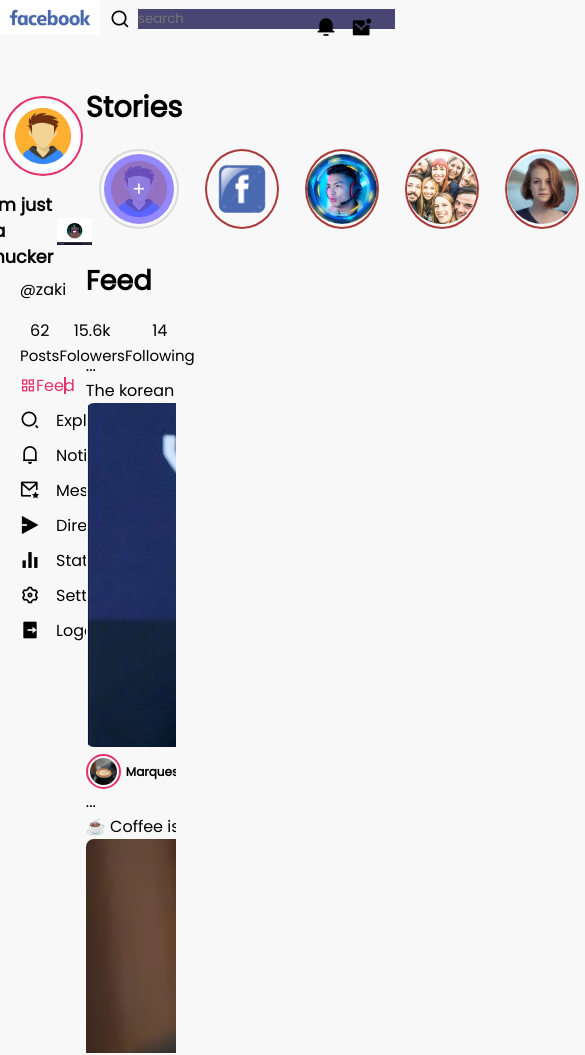
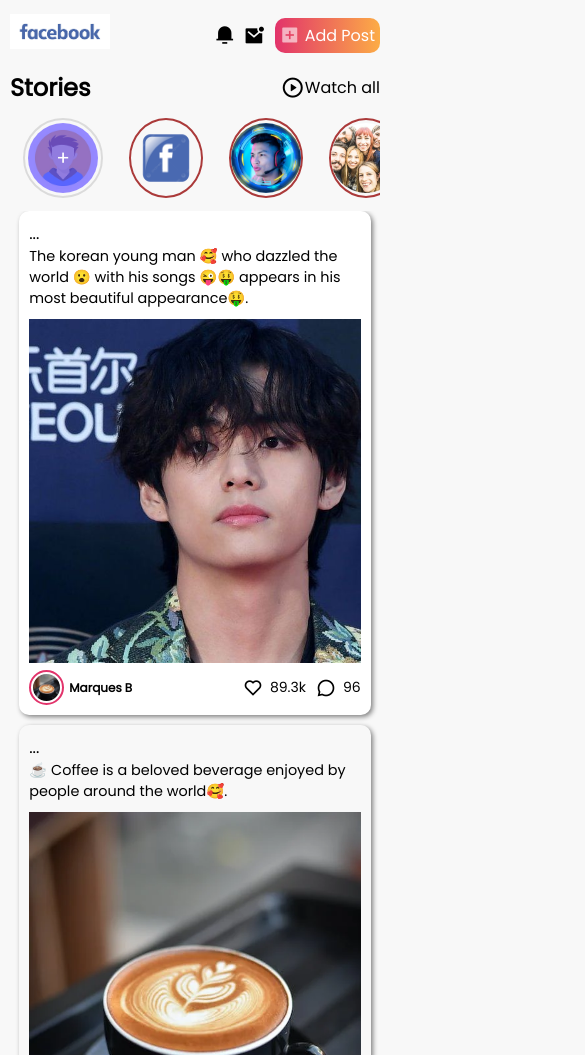
Before and after one commit to l3alisidahmed/Social-Media-FaceInsta, a website: page client/index.html in a window 390 px wide. Shown: the top 1055 px of the page, 585 px wide, since content can reach past the window. Drawn offline with nearby package versions, Linux system fonts and the light colour scheme.

Commit message:
add responsive design

```diff
--- a/client/index.html
+++ b/client/index.html
@@ -10,14 +10,14 @@
 
 </head>
 <body>
-    <header>
+    <header class="parent-container">
         <a href="#" class="logo">
             <img src="images/Facebook-Logo-Meaning.jpg" alt="">
         </a>
-        <div class="search">
+        <!-- <div class="search">
             <i class="ri-search-line"></i>
             <input type="text" placeholder="search">
-        </div>
+        </div> -->
         <div class="header-content">
             <i class="ri-notification-3-fill"></i>
             <i class="ri-mail-unread-fill"></i>
@@ -27,7 +27,7 @@
             </a>
         </div>
     </header>
-    <main>
+    <main class="parent-container">
         <div class="sidebar">
             <!-- Profile Image-->
             <div class="profile">
@@ -164,24 +164,24 @@
                </div>
             </div>
 
-            <div class="feed">
+            <!-- <div class="feed">
                 <h1>Feed</h1>
                 <div class="feed-text">
                     <h2>Latest</h2>
                     <span>Popular</span>
                 </div>
-            </div>
+            </div> -->
             <div class="main-posts">
-                <div class="post-box">
+                <div class="post-box" style="background-color: white;">
 
                     <div class="container">
                         <span class="options">...</span>
                         <ul class="list">
                             <li class="update">Update</li>
-                            <li class="delete">Delet</li>
+                            <li class="delete">Delete</li>
                         </ul>
                     </div>
-                      <p>The korean young man 🥰 who dazzled the world 😮 with his songs 😜🤑 appears in his most beautiful appearance🤑.</p>
+                      <p class="desc">The korean young man 🥰 who dazzled the world 😮 with his songs 😜🤑 appears in his most beautiful appearance🤑.</p>
                     <img src="images/_124178642_gettyimages-1210044358.jpg" alt="">
                     <div class="post-info">
                         <div class="post-profile">
@@ -209,10 +209,10 @@
                         <span class="options">...</span>
                         <ul class="list">
                             <li class="update">Update</li>
-                            <li class="delete">Delet</li>
+                            <li class="delete">Delete</li>
                         </ul>
                      </div>
-                     <p>☕ Coffee is a beloved beverage enjoyed by people around the world🥰.</p>
+                     <p class="desc">☕ Coffee is a beloved beverage enjoyed by people around the world🥰.</p>
                     <img src="images/pexels-photo-312418.webp" alt="">
                     <div class="post-info">
                         <div class="post-profile">
@@ -241,10 +241,10 @@
                         <span class="options">...</span>
                         <ul class="list">
                             <li class="update">Update</li>
-                            <li class="delete">Delet</li>
+                            <li class="delete">Delete</li>
                         </ul>
                     </div>
-                    <p>👁️🌟 The eyes are remarkable and intricate organs, often referred to as the windows to the soul.</p>
+                    <p class="desc">👁️🌟 The eyes are remarkable and intricate organs, often referred to as the windows to the soul.</p>
                     <img src="images/19702562.jpg-c_310_420_x-f_jpg-q_x-xxyxx.jpg" alt="">
                     <div class="post-info">
                         <div class="post-profile">
--- a/client/style.css
+++ b/client/style.css
@@ -17,29 +17,47 @@
 }
 
 /* I Added This */
+.parent-container {
+    width: 100%;
+    padding: 0 14%;
+}
+
 header {
     display: flex;
+    justify-content: space-between;
+    align-items: center;
+    height: 70px;
 }
 
 main {
     display: flex;
-    width: 100%;
 }
 
 .stories-container {
-    width: calc(100% - 300px);
+    width: 100%;
     display: flex;
     align-items: center;
-    /* overflow-x: scroll; */
+    overflow-x: scroll;
+    scrollbar-width: none;
+}
+
+.stories-container::-webkit-scrollbar {
+    width: 0;
+}
+
+.desc {
+    font-size: .9rem;
+    margin-bottom: 10px;
 }
 /***************/
 
 .sidebar {
     /* position: fixed; */
-    width: 22%;
-    height: 100vh;
+    width: 300px;
+    height: calc(100vh - 70px);
     background: #f8f8f8;
-    padding: 20px;
+    padding: 0 20px;
+    margin-top: 30px;
 }
 .main-home {
     /* position: absolute; */
@@ -51,6 +69,13 @@
     border-radius: 1rem 0 0 1rem;
     z-index: 1000;
 }
+
+/* I added this */
+.main-home::-webkit-scrollbar {
+    display: none;
+}
+/***************/
+
 .logo img {
     width: 100px;
 }
@@ -168,41 +193,43 @@
 .header-content{
     display: flex;
     align-items: center;
+    gap: 10px;
 }
 .header-content i{
     color: #000;
     font-size: 20px;
-    margin-left: 1rem;
+    /* margin-left: 1rem; */
 }
 .header-content .btn {
     display: flex;
     align-items: center;
-    padding: 2px;
-    border-radius: 15px;
+    gap: 5px;
+    padding: 5px;
+    border-radius: 10px;
     background: var(--gradient);
-    margin-left: 36rem;
+    /* margin-left: 36rem; */
 }
 .header-content .btn i{
     color: hsla(0, 0%,100%, 0.6);
-    margin-right: 55px;
+    /* margin-right: 55px; */
 }
 .btn-text{
     color: #fff;
 }
 .stories-title{
-    width: calc(100% - 300px);
+    width: 100%;
     display: flex;
     justify-content:space-between;
-    margin-top: 2rem;
+    /* margin-top: 2rem; */
 }
 .stories-title h1{
-    font-size: 1.8rem;
+    font-size: 1.5rem;
 }
 .stories-title .btn {
-display: flex;
-align-items: center;
-color: #000;
-margin-left: 800px ;
+    display: flex;
+    align-items: center;
+    color: #000;
+    /* margin-left: 800px; */
 }
 .stories-title .btn i{
     font-size: 24px;
@@ -248,21 +275,21 @@
     background: hsla(246, 100%, 67%, 0.7);
 }
 .feed {
-    width: calc(100% - 300px);
+    width: 100%;
     display: flex;
     align-items: center;
     justify-content: space-between;
     margin-top: 1rem;
 }
 .feed h1 {
-    font-size: 1.7rem;
-    margin-bottom: 50px;
+    font-size: 1.5rem;
+    margin-bottom: 20px;
 }
 .feed-text {
     display: flex;
     align-items: center;
-    margin-left: 790px;
-    margin-bottom: 70px;
+    /* margin-left: 790px; */
+    margin-bottom: 20px;
 }
 .feed-text h2{
     font-size: 1rem;
@@ -270,20 +297,36 @@
 }
 .main-posts{
     width: 100%;
-    height: 700px;
+    height: 100vh;
     /* display:grid;
     grid-template-columns: repeat(auto-fit,minmax(300px,auto));
     gap: 13px; */
+    display: flex;
+    flex-direction: column;
+    gap: 10px;
     overflow-y: scroll;
+    scrollbar-width: none;
 }
+
+/* I Added This */
+.main-posts::-webkit-scrollbar {
+    width: 0;
+}
+/****************/
+
 .post-box{
-    width: 950px;
+    width: 90%;
+    background-color: #f8f8f8;
+    border-radius: 10px;
+    box-shadow: 2px 2px 5px grey;
+    padding: 10px;
+    margin: 0 auto;
 }
 .post-box img{
     width: 100%;
     height:344px;
     object-fit: cover;
-    border-radius: 0.5rem;
+    /* border-radius: 0.5rem; */
 }
 .post-info{
     display: flex;
@@ -340,10 +383,10 @@
     height: 100px;
     position: absolute;
     list-style: none;
-    background-color: rgb(62, 97, 223);
+    background-color: whitesmoke;
     padding: 5px;
     border-radius: 5px;
-    box-shadow: 2px 2px 5px grey;
+    box-shadow: 1px 0px 5px grey;
 }
 
 .active {
@@ -356,3 +399,23 @@
 .container {
     position: relative;
 }
+
+/* I Added This */
+@media (max-width: 700px) {
+    .parent-container {
+        padding: 0 10px;
+    }
+
+    .sidebar {
+        display: none;
+    }
+
+    .main-home {
+        width: 100%;
+    }
+
+    .post-box {
+        width: 95%;
+    }
+}
+/**************/
```
